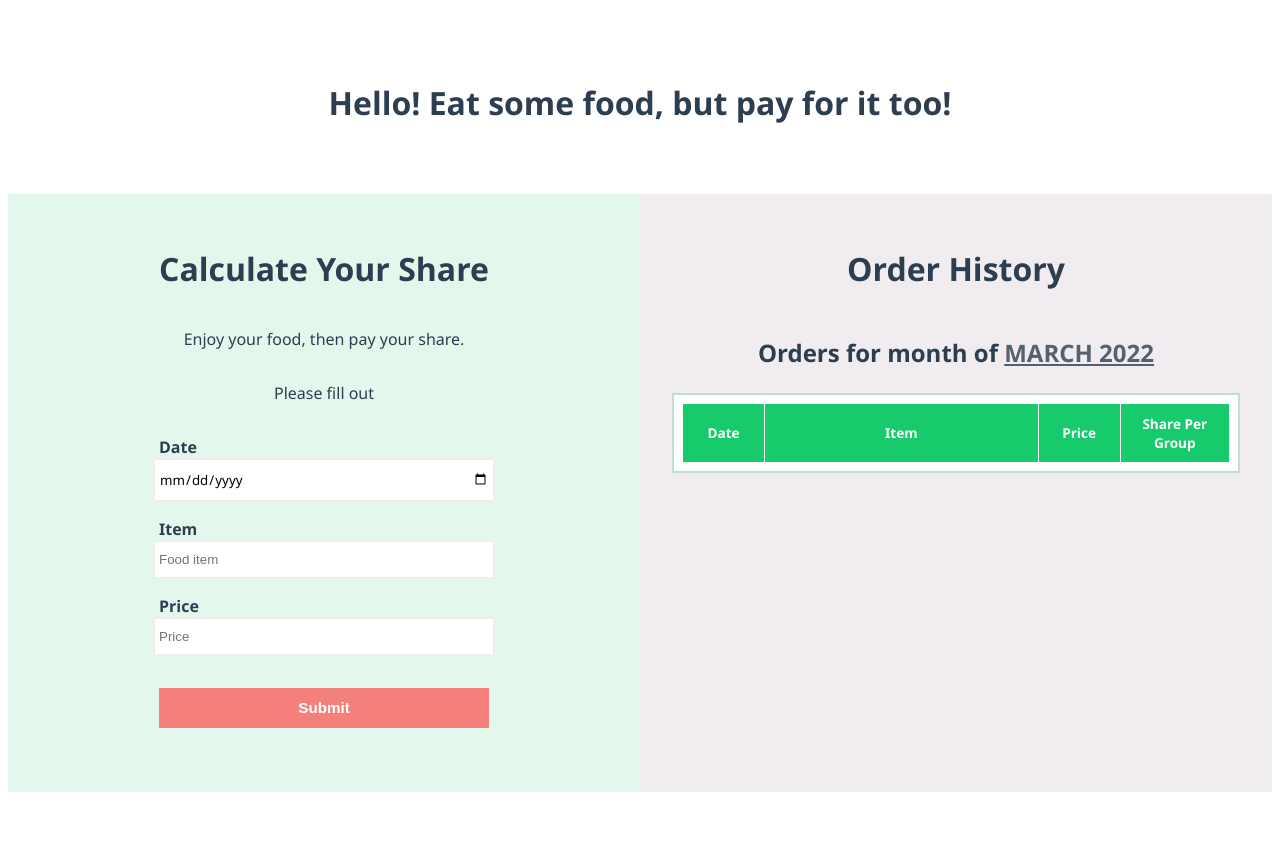
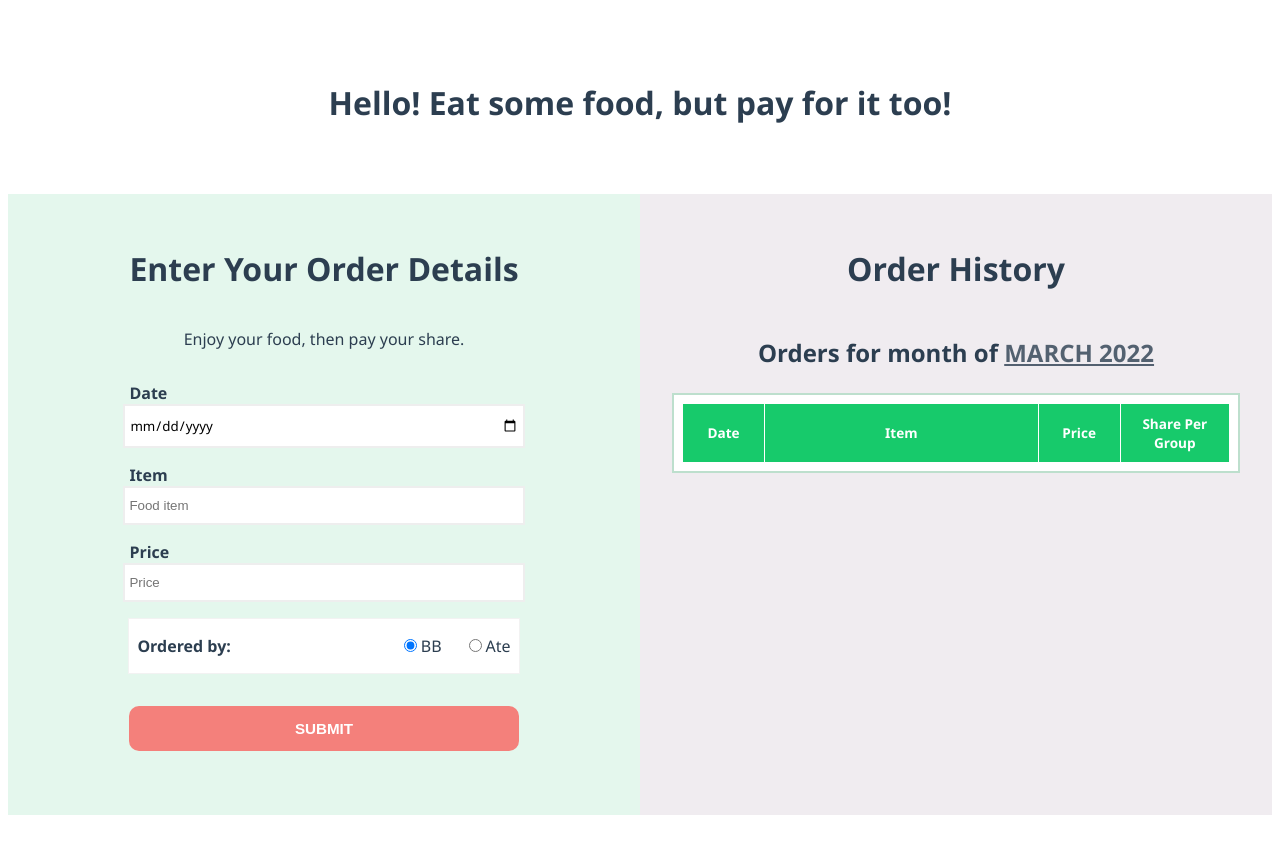
Before and after one commit to TransistorSmoke/food-share-splitter, a Vue app: page / in a window 1280 px wide. Shown: the top 854 px of the page. Before the commit the page ends 832 px from the top, so only its background shows below. Built offline with nearby package versions, Linux system fonts and the light colour scheme.

Commit message:
Added radio option for Ordered By

```diff
--- a/src/components/BillSplitForm.vue
+++ b/src/components/BillSplitForm.vue
@@ -2,12 +2,8 @@
   <div class="bill-form-container">
     <form class="bill-form" @submit.prevent="submitForm($event)">
       <div class="bill-form-component">
-        <h1>Calculate Your Share</h1>
+        <h1>Enter Your Order Details</h1>
         <p>Enjoy your food, then pay your share.</p>
-      </div>
-
-      <div class="form-validation-message">
-        <p>Please fill out</p>
       </div>
 
       <div class="bill-form-component">
@@ -18,7 +14,24 @@
         <label>Price</label>
         <input v-model="order.price" placeholder="Price" />
 
-        <button type="submit">Submit</button>
+        <div class="share-paid-by">
+          <div class="share-label">
+            <p>Ordered by:</p>
+          </div>
+
+          <div class="share-select">
+            <div class="share-input-group">
+              <input type="radio" id="bb" name="paid-by" checked />
+              <label for="bb">BB</label>
+            </div>
+            <div class="share-input-group">
+              <input type="radio" id="ate" name="paid-by" />
+              <label for="ate">Ate</label>
+            </div>
+          </div>
+        </div>
+
+        <button class="submit" type="submit">Submit</button>
       </div>
     </form>
   </div>
@@ -82,6 +95,8 @@ export default {
 
   .bill-form {
     padding-bottom: 32px;
+  }
+}
 
 .bill-form-component {
   display: flex;
@@ -113,13 +128,15 @@ export default {
     }
   }
 
-      button {
+  .submit {
     border: none;
     background-color: #f4807b;
     color: white;
     width: 100%;
-        height: 40px;
+    height: 45px;
     margin-top: 32px;
+    border-radius: 10px;
+    text-transform: uppercase;
 
     font-size: 0.95rem;
     font-weight: bold;
@@ -141,6 +158,39 @@ export default {
       display: inline-block;
     }
   }
+
+  .share-paid-by {
+    border: 1px solid #f2f2f2;
+    background-color: #fff;
+    width: 100%;
+    margin-top: 16px;
+    display: flex;
+    justify-content: space-between;
+    align-items: center;
+
+    .share-label p {
+      font-weight: bold;
+      margin-left: 8px;
+    }
+
+    .share-input-group {
+      display: inline-block;
+      margin-right: 8px;
+
+      &:first-child {
+        margin-right: 22px;
+      }
+
+      input,
+      label {
+        display: inline;
+        width: auto;
+        font-weight: normal;
+      }
+
+      input {
+        margin-right: 4px;
+      }
     }
   }
 }
```
Lines whose indentation alone changed are shown as unchanged.
